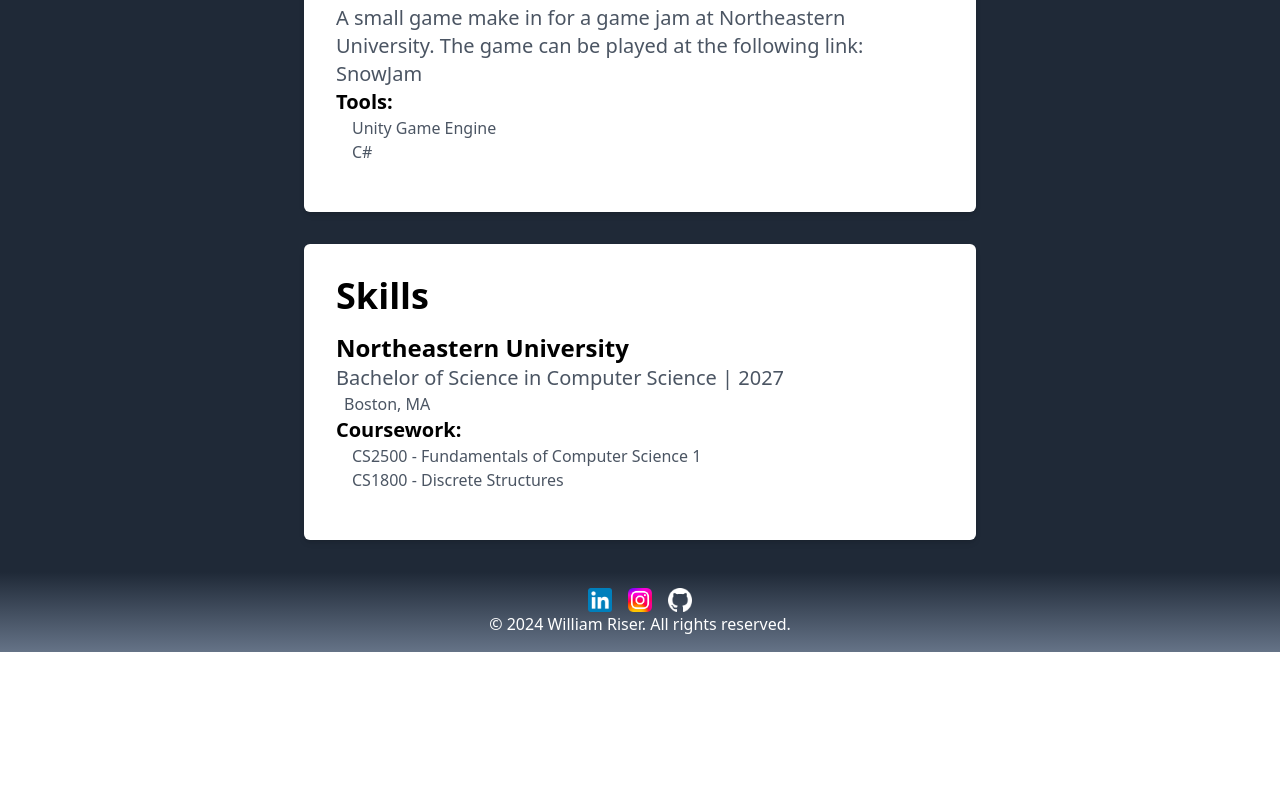
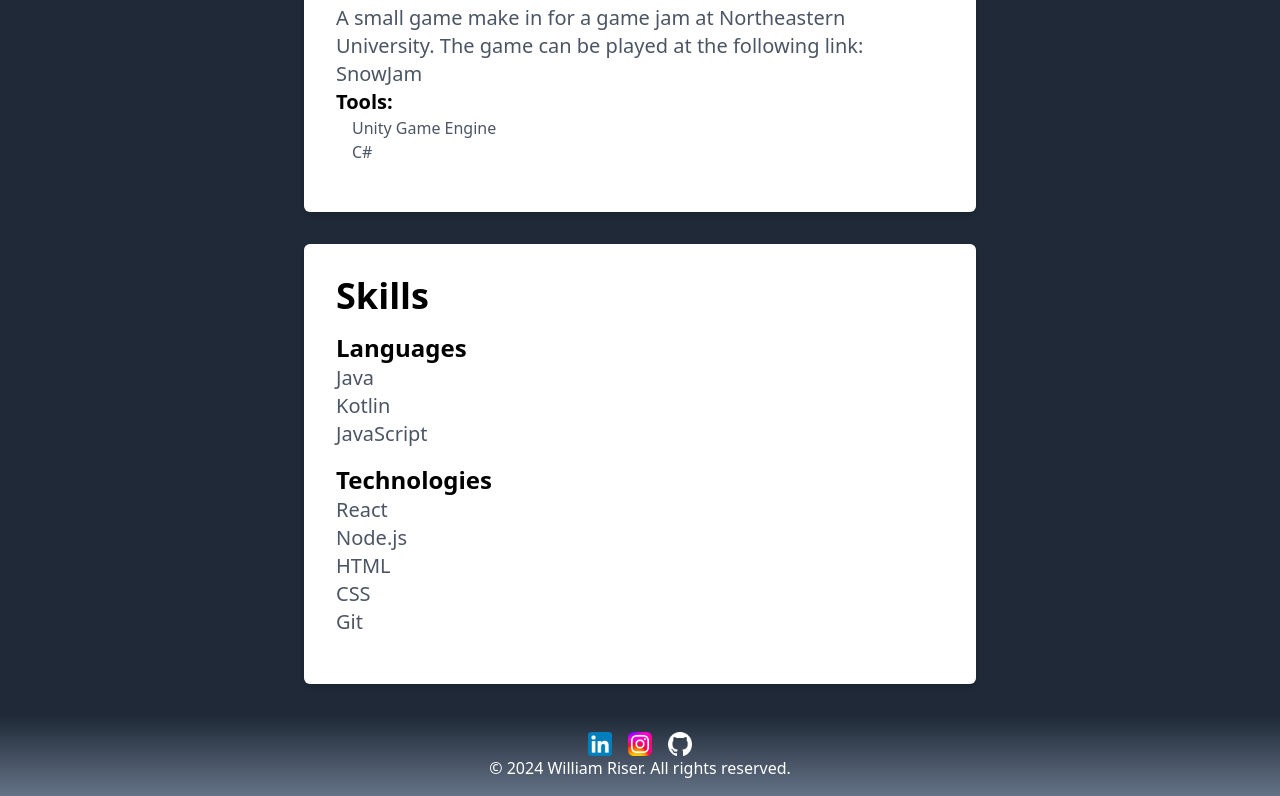
Before and after one commit to william-riser/personal-portfolio, a React (Vite) app: page / in a window 1280 px wide. Shown: the part 1300-2096 px from the top of the page. Before the commit the page ends 1952 px from the top, so only its background shows below. Built offline with nearby package versions, Linux system fonts and the light colour scheme.

Commit message:
Upate Skills

```diff
--- a/src/components/Education.tsx
+++ b/src/components/Education.tsx
@@ -7,9 +7,9 @@ const EducationInfo: React.FC = () => {
   return (
     <div id="education"
       ref={ref}
-      className={`max-w-2xl mx-auto p-8 bg-white shadow-md rounded-md my-8 opacity-0 transform transition-opacity duration-300 ${
-        inView ? 'opacity-100 translate-y-0' : 'translate-y-10'
-      }`}
+      className={`max-w-2xl mx-auto p-8 bg-white shadow-md rounded-md my-8 ${
+        inView ? '' : 'translate-y-10'
+      } `}
     >
       <h2 className="text-4xl font-bold mb-4">Education</h2>
 
@@ -25,7 +25,6 @@ const EducationInfo: React.FC = () => {
           CS1800 - Discrete Structures
         </p>
       </div>
-
     </div>
   );
 };
--- a/src/components/Projects.tsx
+++ b/src/components/Projects.tsx
@@ -8,8 +8,8 @@ const EducationInfo: React.FC = () => {
     <div
       id="projects"
       ref={ref}
-      className={`max-w-2xl mx-auto p-8 bg-white shadow-md rounded-md my-8 opacity-0 transform transition-opacity duration-300 ${
-        inView ? "opacity-100 translate-y-0" : "translate-y-10"
+      className={`max-w-2xl mx-auto p-8 bg-white shadow-md rounded-md my-8 ${
+        inView ? "" : "translate-y-10"
       }`}
     >
       <h2 className="text-4xl font-bold mb-4">Projects</h2>
--- a/src/components/Skills.tsx
+++ b/src/components/Skills.tsx
@@ -7,22 +7,27 @@ const EducationInfo: React.FC = () => {
   return (
     <div id="skills"
       ref={ref}
-      className={`max-w-2xl mx-auto p-8 bg-white shadow-md rounded-md my-8 opacity-0 transform transition-opacity duration-300 ${
+      className={`max-w-2xl mx-auto p-8 bg-white shadow-md rounded-md my-8  ${
         inView ? 'opacity-100 translate-y-0' : 'translate-y-10'
       }`}
     >
       <h2 className="text-4xl font-bold mb-4">Skills</h2>
 
       <div className="mb-4">
-        <h3 className="text-2xl font-bold">Northeastern University</h3>
+        <h3 className="text-2xl font-bold">Languages</h3>
         <p className="text-gray-600 text-xl">
-          Bachelor of Science in Computer Science | 2027
+            Java <br />
+            Kotlin <br />
+            JavaScript <br />
         </p>
-        <p className="text-gray-600 pl-2">Boston, MA</p>
-        <h4 className="text-xl font-bold">Coursework:</h4>
-        <p className="text-gray-600 pl-4">
-          CS2500 - Fundamentals of Computer Science 1 <br />
-          CS1800 - Discrete Structures
+        <h3 className="text-2xl font-bold pt-4">Technologies</h3>
+        <p className="text-gray-600 text-xl">
+          React <br />
+          Node.js <br />
+          HTML <br />
+          CSS <br />
+          Git
+
         </p>
       </div>
 
```
